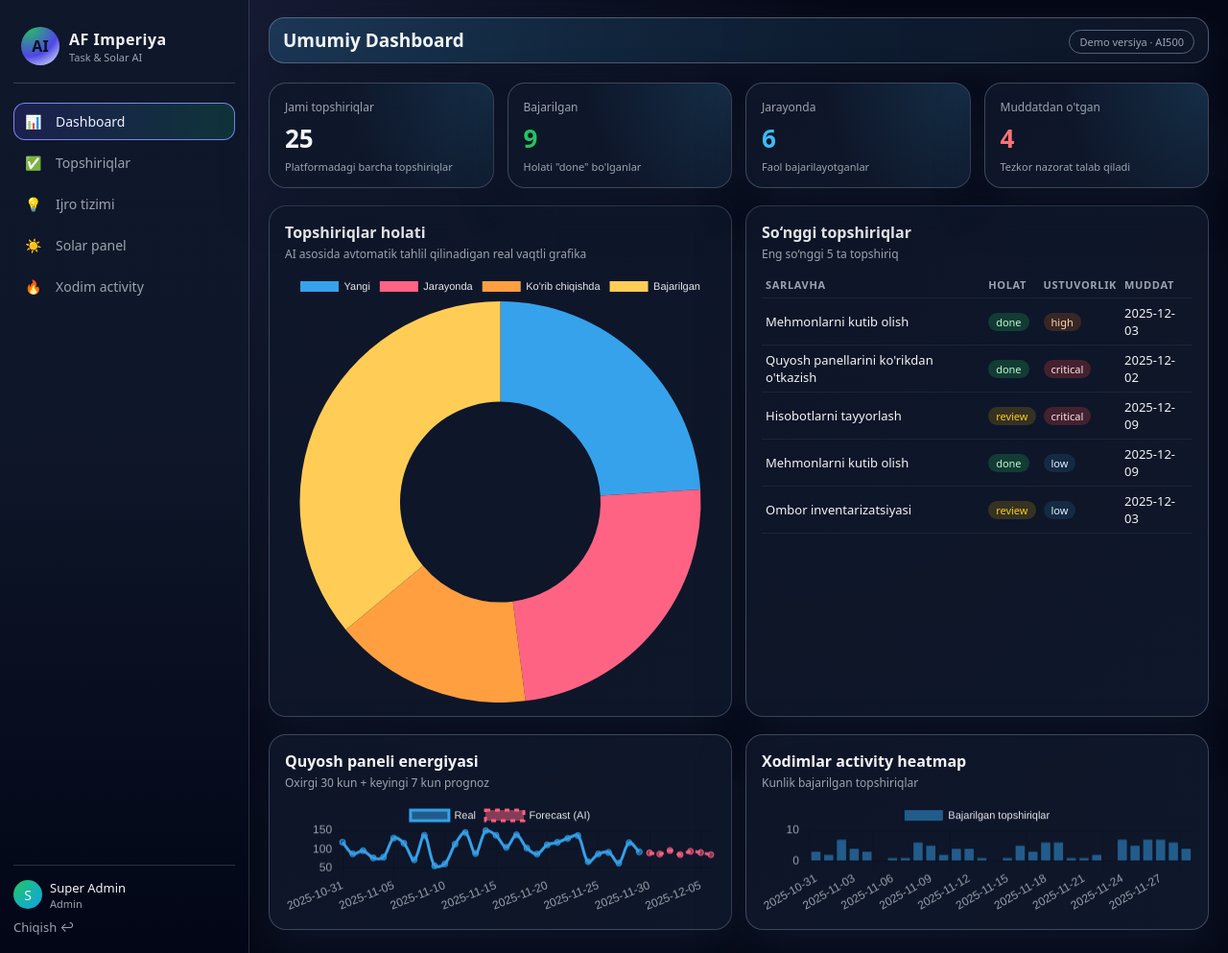
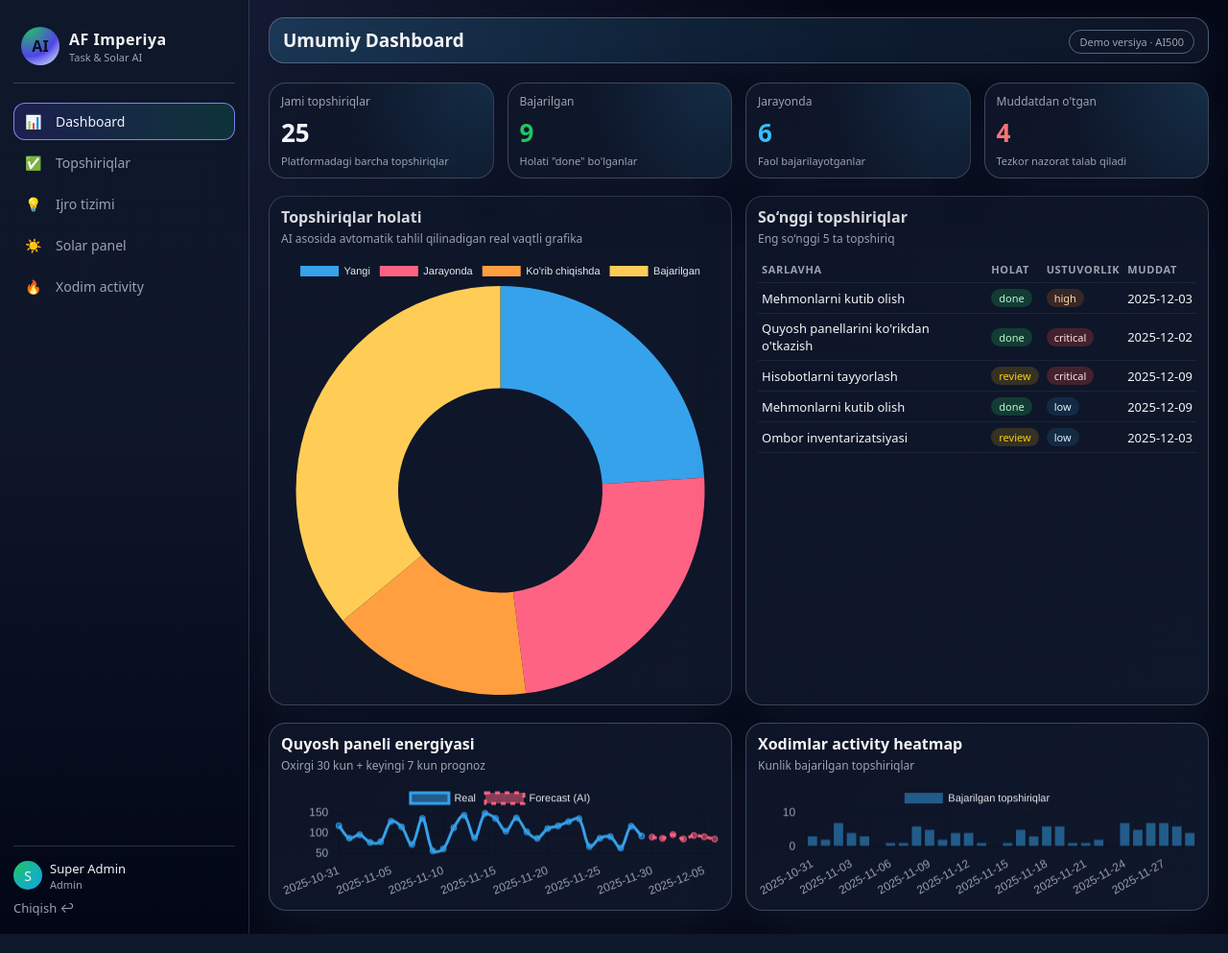
Before and after one commit to Mirfayziev/Test-berishga_tayor, a Flask app: page / in a window 1280 px wide. Shown: the whole page at 96% size. Run offline with Flask 3, Linux system fonts and the light colour scheme; a user stored in the database is signed in; data comes from the database, SQL or seed files in the repository.

Commit message:
Update style.css

```diff
--- a/static/css/style.css
+++ b/static/css/style.css
@@ -203,7 +203,7 @@ body {
   background: radial-gradient(circle at top left, rgba(15,23,42,0.9), rgba(15,23,42,1));
   border-radius: var(--radius-lg);
   border: 1px solid rgba(148,163,184,0.35);
-  padding: 16px 16px 14px;
+  padding: 10px 12px;
   box-shadow: var(--shadow-soft);
 }
 
```
